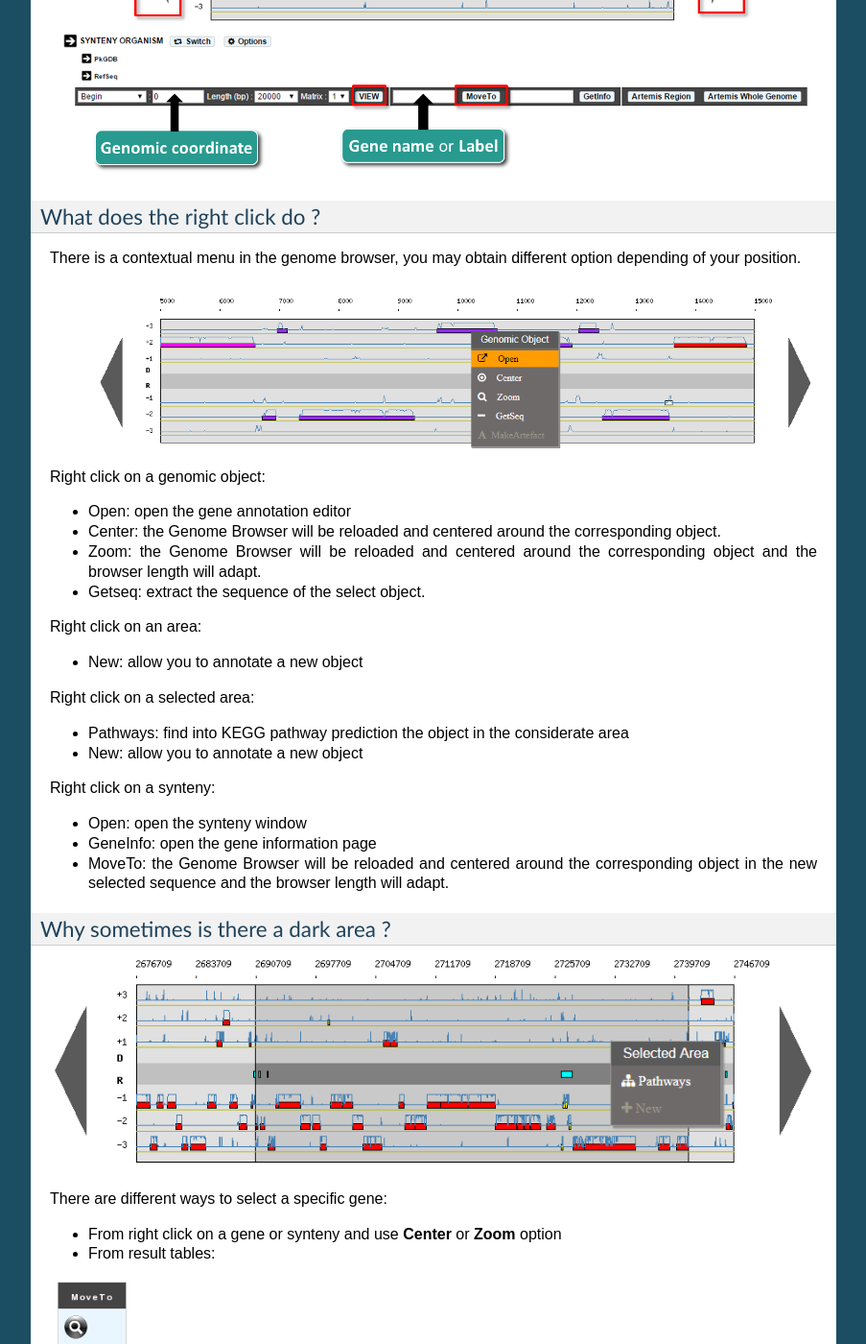
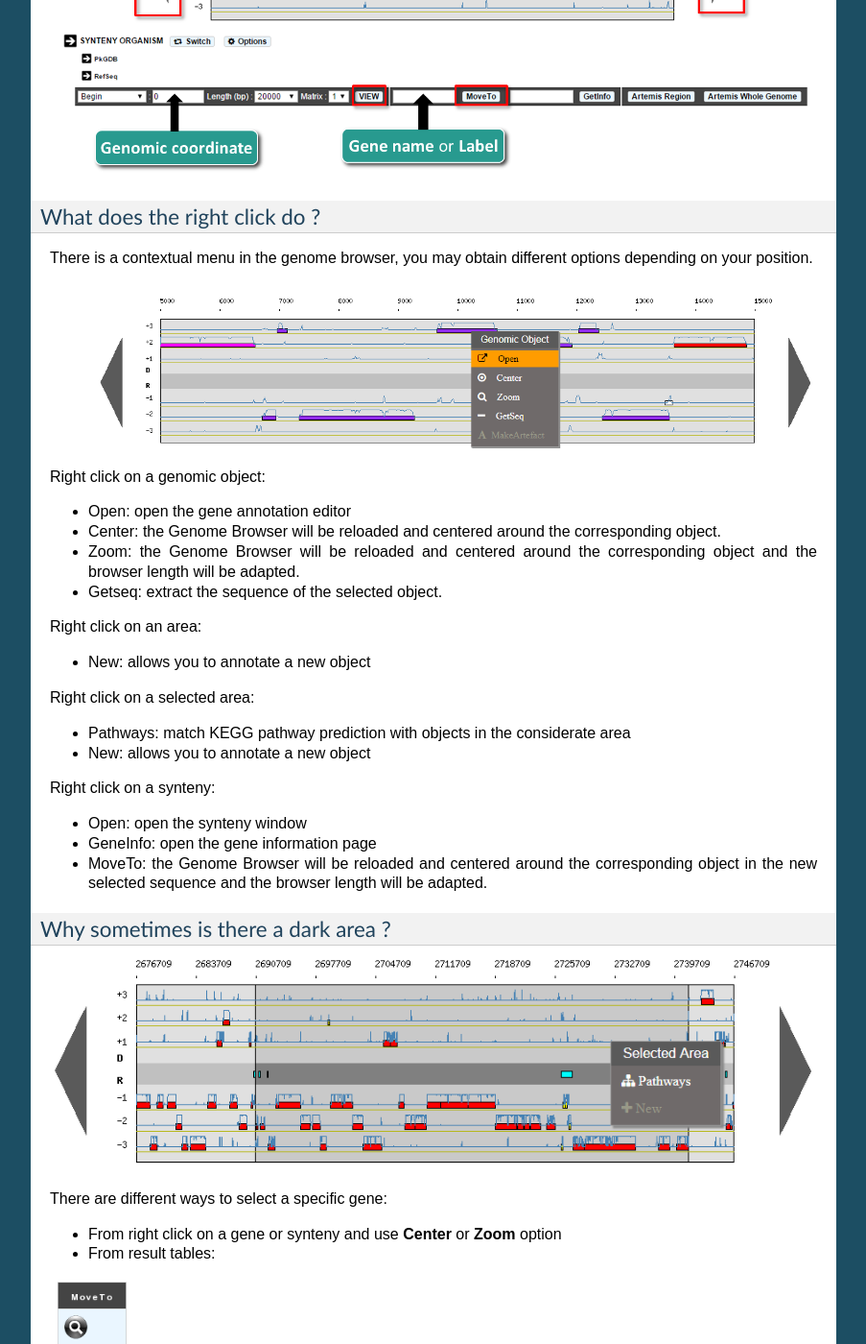
Before and after one commit to labgem/microscope-user-doc, a Sphinx documentation site: the page built from docs/content/mage/viewer.rst, in a window 1280 px wide and 1400 px high, scrolled down 1787 px. Shown: the whole window at 96% size, without its empty margins (198-1101 px from the left). Built offline with Sphinx 7.4.7, drawn with Linux system fonts in a browser that asks for light colours; formulas are drawn with MathJax 3.

Commit message:
Update viewer.rst
typo

```diff
--- a/docs/content/mage/viewer.rst
+++ b/docs/content/mage/viewer.rst
@@ -46,7 +46,7 @@ If several genes have been annotated with the same gene name, the window will mo
 What does the right click do ?
 -------------------------------------------------
 
-There is a contextual menu in the genome browser, you may obtain different option depending of your position.
+There is a contextual menu in the genome browser, you may obtain different options depending on your position.
 
 .. image:: img/BG_overview2bis.png
 
@@ -54,23 +54,23 @@ Right click on a genomic object:
 
 * Open: open the gene annotation editor
 * Center: the Genome Browser will be reloaded and centered around the corresponding object.
-* Zoom: the Genome Browser will be reloaded and centered around the corresponding object and the browser length will adapt.
-* Getseq: extract the sequence of the select object.
+* Zoom: the Genome Browser will be reloaded and centered around the corresponding object and the browser length will be adapted.
+* Getseq: extract the sequence of the selected object.
 
 Right click on an area:
 
-* New: allow you to annotate a new object
+* New: allows you to annotate a new object
 
 Right click on a selected area:
 
-* Pathways: find into KEGG pathway prediction the object in the considerate area
-* New: allow you to annotate a new object
+* Pathways: match KEGG pathway prediction with objects in the considerate area
+* New: allows you to annotate a new object
 
 Right click on a synteny:
 
 * Open: open the synteny window
 * GeneInfo: open the gene information page
-* MoveTo: the Genome Browser will be reloaded and centered around the corresponding object in the new selected sequence and the browser length will adapt.
+* MoveTo: the Genome Browser will be reloaded and centered around the corresponding object in the new selected sequence and the browser length will be adapted.
 
 Why sometimes is there a dark area ?
 -------------------------------------------------
```
